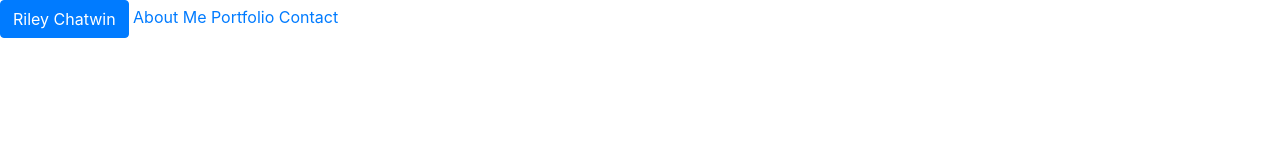
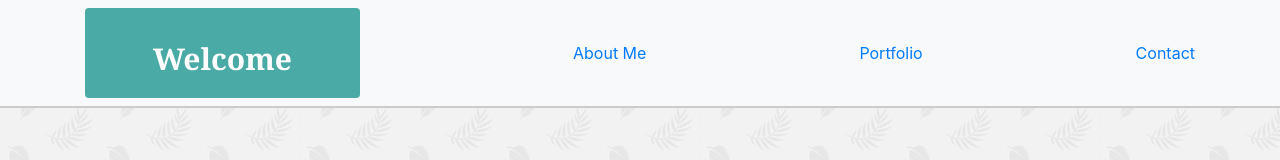
Before and after one commit to Rileychatwin/Basic-Portfolio, a plain HTML site: page index.html in a window 1280 px wide. Shown: the top 160 px of the page. Drawn offline with nearby package versions, Linux system fonts and the light colour scheme.

Commit message:
Css for body, container, header, and logo done

```diff
--- a/assets/css/style.css
+++ b/assets/css/style.css
@@ -0,0 +1,37 @@
+body {
+    font-family: Arial, "Helvetica Neue", Helvetica, sans-serif;
+    font-size: 18px;
+    line-height: 34px;
+    color: #777777;
+    background: url("../images/leaves-pattern.png");
+}
+
+.container {
+    width: 100%;
+    max-width: 960px;
+    margin: 0 auto;
+}
+
+#headbang {
+    position: fixed;
+    width: 100%;
+    z-index: 99;
+    color: #ffffff;
+    background-color: #ffffff;
+    overflow: auto;
+    border-bottom: #cccccc 2px solid;
+}
+
+#logo {
+    float: left;
+    width: 275px;
+    height: 90px;
+    font-family: Georgia, Times, "Times New Roman",serif;
+    font-size: 30px;
+    font-weight: bold;
+    line-height: 90px;
+    color: #ffffff;
+    background-color: #4aaaa5;
+    text-align: center;
+    border: none;
+}
--- a/index.html
+++ b/index.html
@@ -1,19 +1,25 @@
 <!DOCTYPE html>
 <html>
+
     <head>
         <meta charset="UTF-8">
         <link rel="stylesheet" href="assets/css/style.css">
         <link rel="stylesheet" href="https://maxcdn.bootstrapcdn.com/bootstrap/4.0.0/css/bootstrap.min.css">
         <title>Basic Portfolio</title>
     </head>
+
     <body>
-        <navclass="navbar navbar-light bg-light">
-            <div class="container"></div>
-                <button id="logo" type="button" class="btn btn-primary">Riley Chatwin</button>
-            </div>
-                <a href="about.html">About Me</a>
-                <a href="portfolio.html">Portfolio</a>
-                <a href="contact.html">Contact</a>
-        </nav>
+        <header id="headbang">
+            <nav class="navbar navbar-light bg-light">
+                <div class="container">
+                    <button id="logo" type="button" class="btn btn-primary">Welcome</button>
+                    <a href="about.html">About Me</a>
+                    <a href="portfolio.html">Portfolio</a>
+                    <a href="contact.html">Contact</a>
+                </div>
+            </nav>
+        </header>
+
     </body>
+
 </html>
```
Also changed, not shown: about.html (+25 -0 lines), contact.html (+25 -0 lines), portfolio.html (+25 -0 lines), assets/images/leaves-pattern.png (added).
